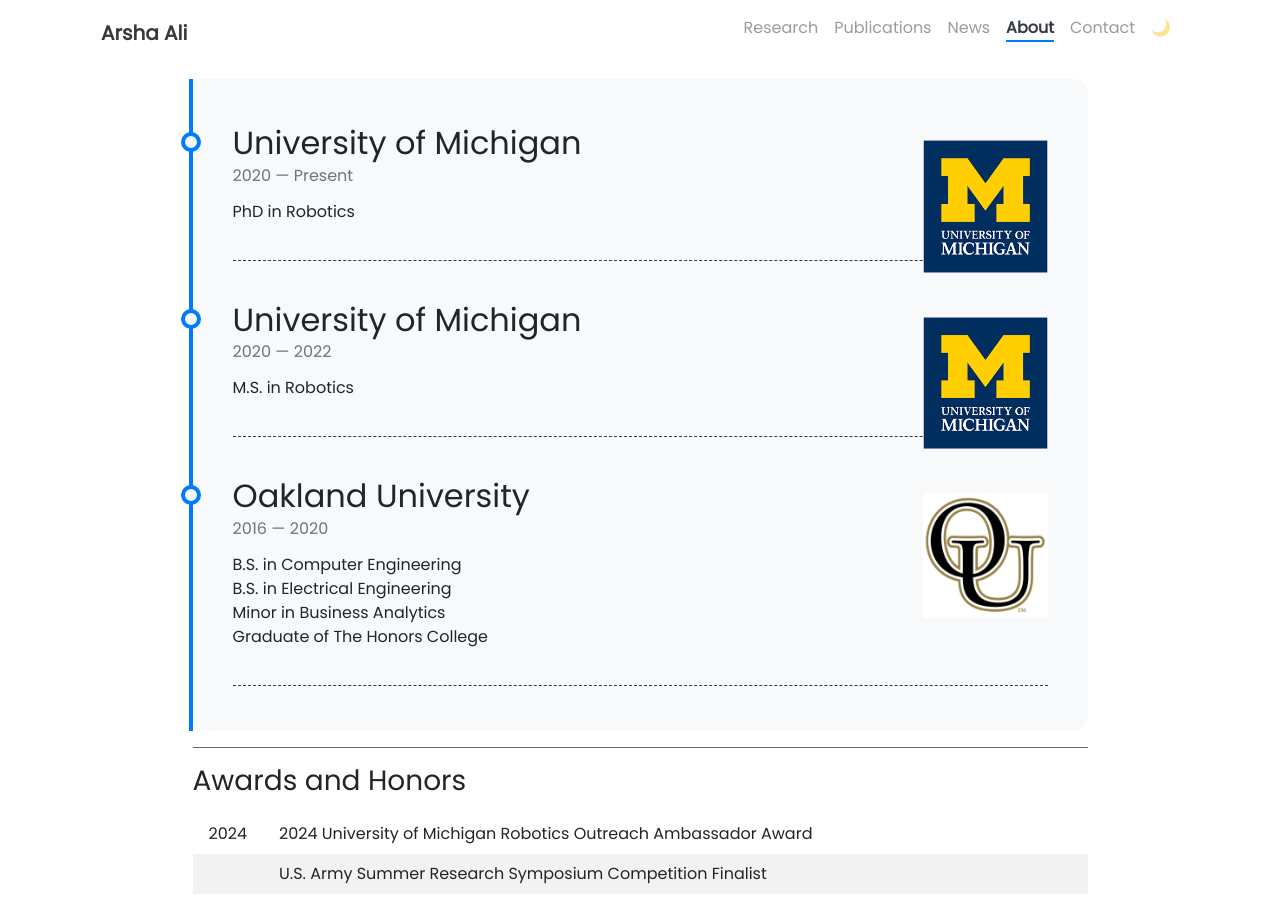
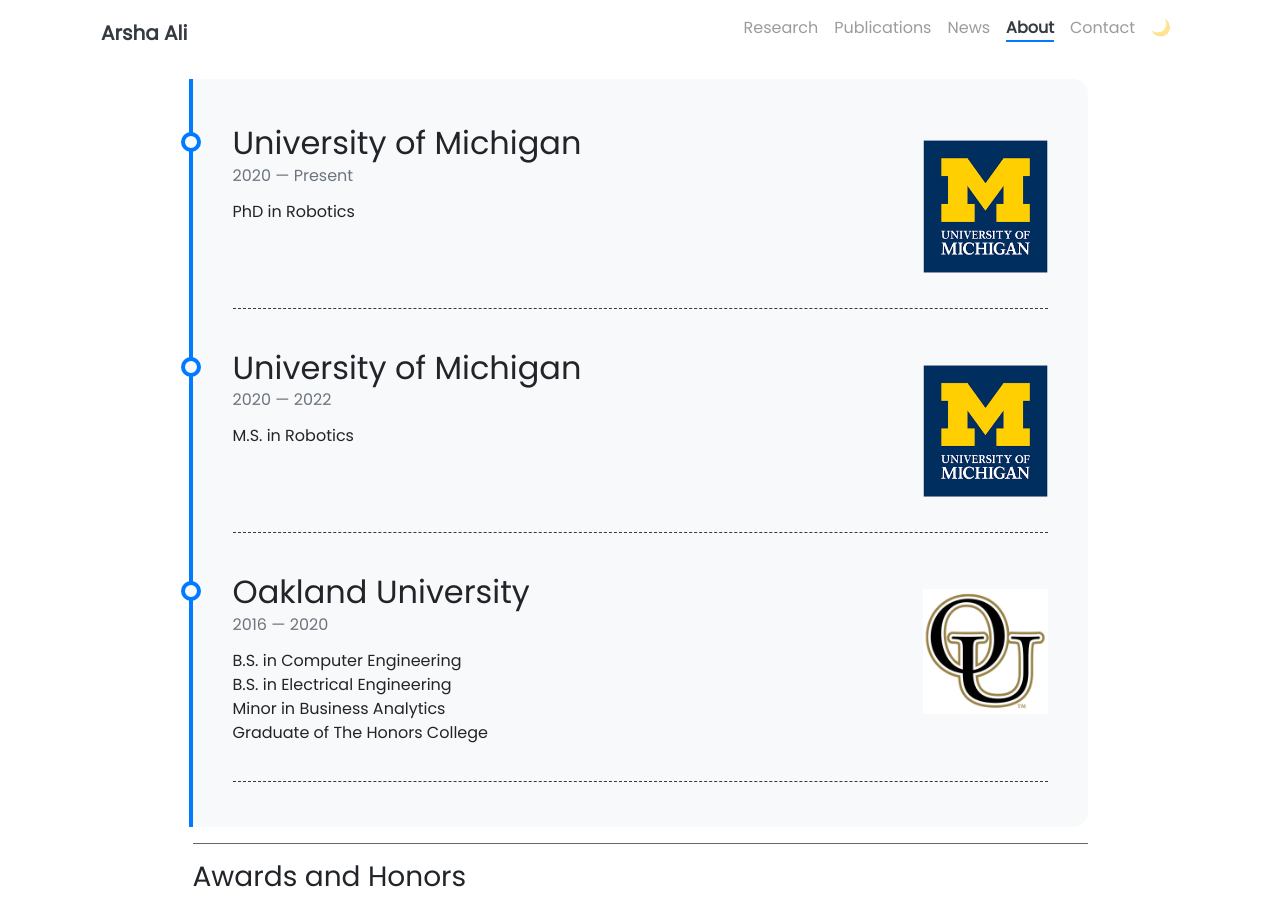
Before and after one commit to arshaali/arshaali.github.io, a Jekyll site: the page built from pages/about.md, in a window 1280 px wide and 900 px high, scrolled down 338 px. Built offline with Jekyll 4.4.1, drawn with Linux system fonts in a browser that asks for light colours; nearby versions of some CDN libraries.

```diff
--- a/_data/timeline.yml
+++ b/_data/timeline.yml
@@ -1,14 +1,14 @@
 - title: University of Michigan
   from: 2020
   to: Present
-  description: PhD in Robotics
+  description: PhD in Robotics<br> <br> <br>
   img: ../assets/um_logo.png
   imgalt: University of Michigan logo
 
 - title: University of Michigan
   from: 2020
   to: 2022
-  description: M.S. in Robotics
+  description: M.S. in Robotics<br> <br> <br>
   img: ../assets/um_logo.png
   imgalt: University of Michigan logo
 
```
